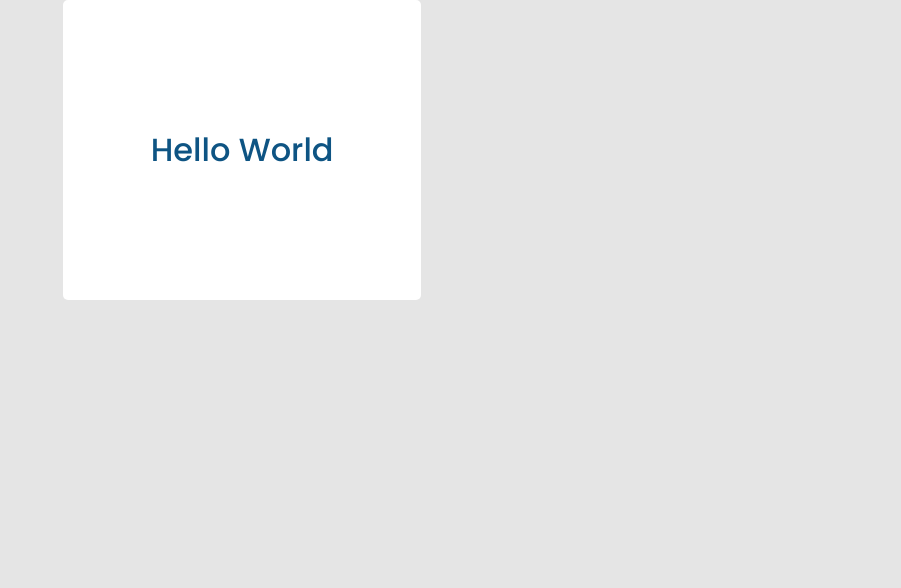
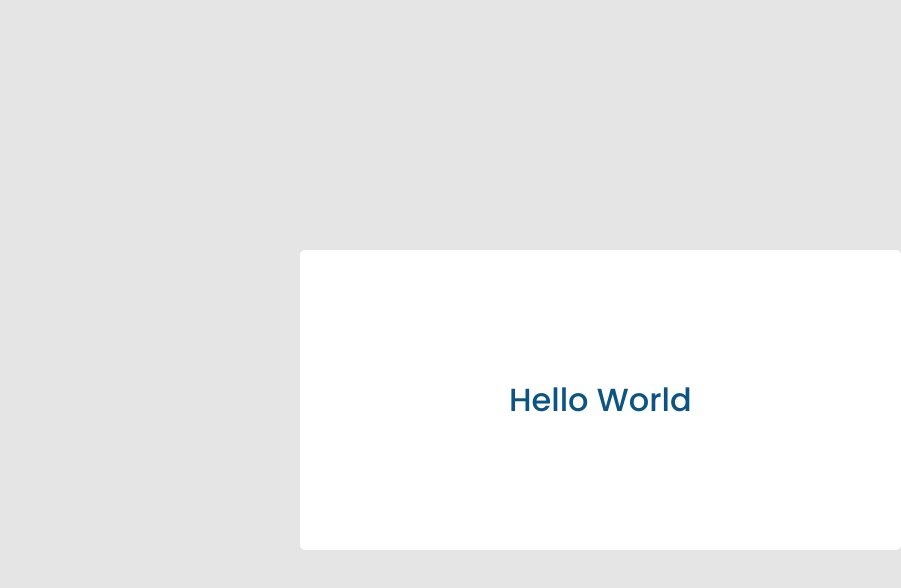
Before and after one commit to coded1guy/coming-soon-page, a plain HTML site: page index.html in a window 1280 px wide. Shown: the whole page, without its empty margins (379-1280 px from the left). Drawn offline with Linux system fonts and the light colour scheme.

Commit message:
Update style.css

```diff
--- a/style.css
+++ b/style.css
@@ -16,7 +16,7 @@ html, body {
 
 body {
     background: #E5E5E5;
-    width: 100vh;
+    height: 100vh;
     display: flex;
     justify-content: center;
     align-items: center;
@@ -26,7 +26,7 @@ nav {
     padding: 20px;
 }
 main {
-    width: 80%;
+    width: calc(100% - 150px);
     height: 300px;
     background: #FFF;
     border-radius: 5px;
```
